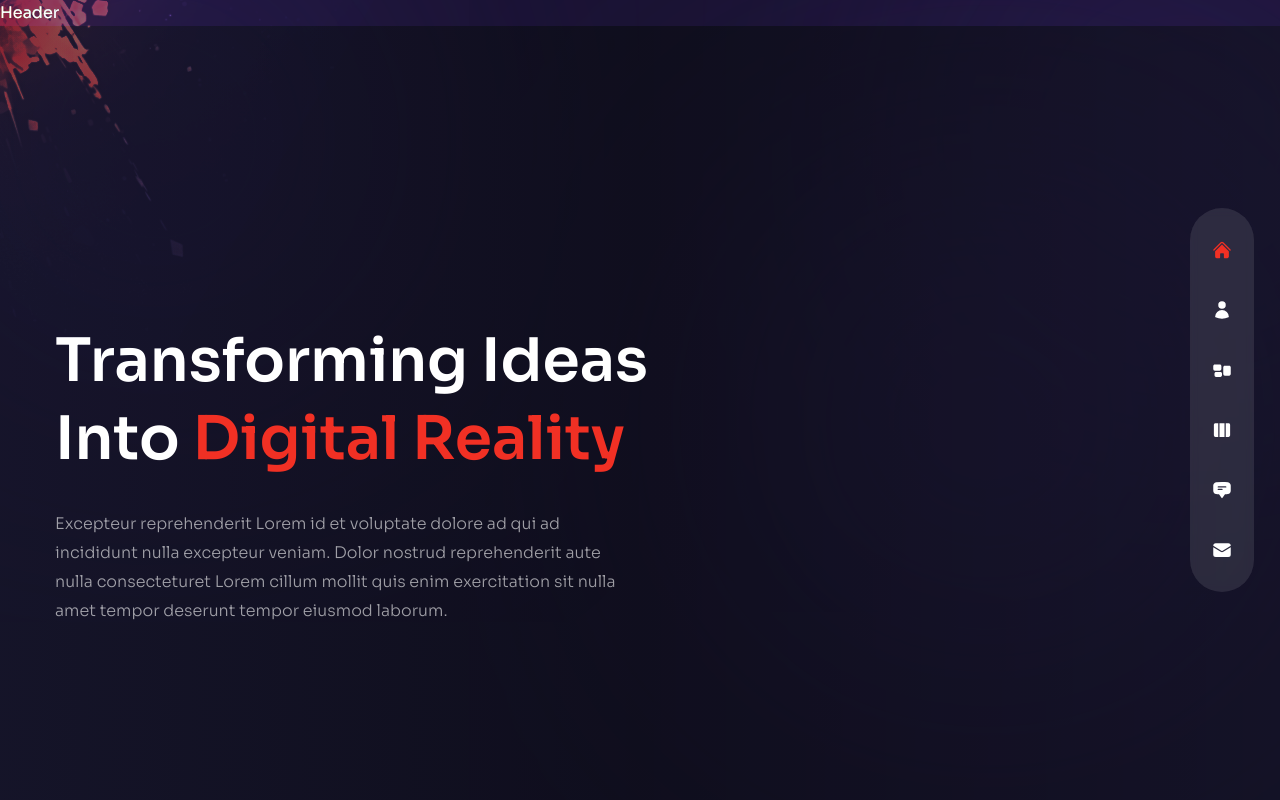
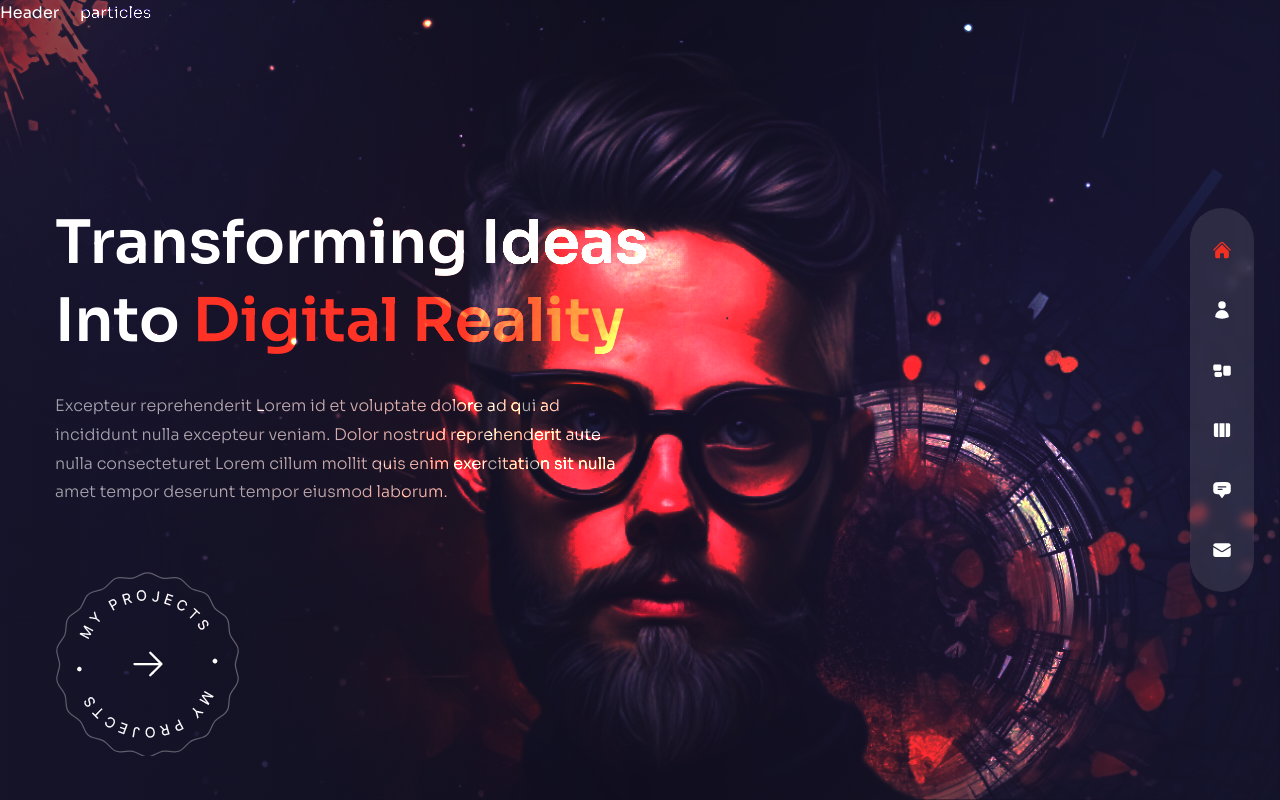
Before and after one commit to safayatalif/My-New-Portfolio, a Next.js app: page / in a window 1280 px wide. Built offline with nearby package versions, Linux system fonts and the light colour scheme.

Commit message:
home page avatar add

```diff
--- a/components/Avatar.js
+++ b/components/Avatar.js
@@ -1,5 +1,15 @@
+import Image from "next/image";
+
 const Avatar = () => {
-  return <div>Avatar</div>;
+  return <div className="hidden xl:flex xl:max-w-none">
+    <Image
+    className="translate-z-0 w-full h-full"
+    src={'/avatar.png'}
+    width={737}
+    height={678}
+    alt="" />
+
+  </div>;
 };
 
 export default Avatar;
--- a/components/Header.js
+++ b/components/Header.js
@@ -1,5 +1,5 @@
 const Header = () => {
-  return <header>Header</header>;
+  return <header className="absolute z-30 w-full">Header</header>;
 };
 
 export default Header;
--- a/pages/index.js
+++ b/pages/index.js
@@ -19,23 +19,41 @@
     <div className="w-full h-full bg-gradient-to-r from-primary/10 via-black/30 to-black/10">
       <div className="text-center flex flex-col justify-center xl:pt-40 xl:text-left h-full container mx-auto">
         {/* title */}
-        <h1 className="h1">
+        <motion.h1 variants={fadeIn('down', 0.3)} initial="hidden" whileInView={"show"} className="h1">
           Transforming Ideas <br /> Into {' '}
           <span className="text-accent">Digital Reality</span>
-        </h1>
+        </motion.h1>
         {/* sub title */}
-        <p className="max-w-sm xl:max-w-xl mx-auto xl:mx-0 mb-10 xl:mb-16">
+        <motion.p variants={fadeIn('down', 0.4)} initial="hidden" whileInView={"show"} className="max-w-sm xl:max-w-xl mx-auto xl:mx-0 mb-10 xl:mb-16">
           Excepteur reprehenderit Lorem id et voluptate dolore ad qui ad incididunt nulla excepteur veniam. Dolor nostrud reprehenderit aute nulla consecteturet Lorem cillum mollit quis enim exercitation sit nulla amet  tempor deserunt tempor eiusmod laborum.
-        </p>
+        </motion.p>
         {/* btn  */}
         <div className="flex justify-center xl:hidden relative">
           <ProjectsBtn></ProjectsBtn>
         </div>
+        <motion.div
+          variants={fadeIn('down', 0.6)}
+          initial="hidden"
+          whileInView={"show"}
+          className="hidden xl:flex"
+        >
+          <ProjectsBtn></ProjectsBtn>
+        </motion.div>
       </div>
     </div>
-    image
-    <div>
-      image
+    {/* image */}
+    <div className="w-[1200px] h-full absolute right-0 bottom-0">
+      {/* bg image  */}
+      <div className="bg-none xl:bg-explosion xl:bg-cover xl:bg-right xl:bg-no-repeat w-full h-full absolute mix-blend-color-dodge translate-z-0">
+        {/* particles */}
+        <div>particles</div>
+        {/* avatar image */}
+        <div className="">
+          <Avatar></Avatar>
+        </div>
+      </div>
+
+
     </div>
   </div>;
 };
```
